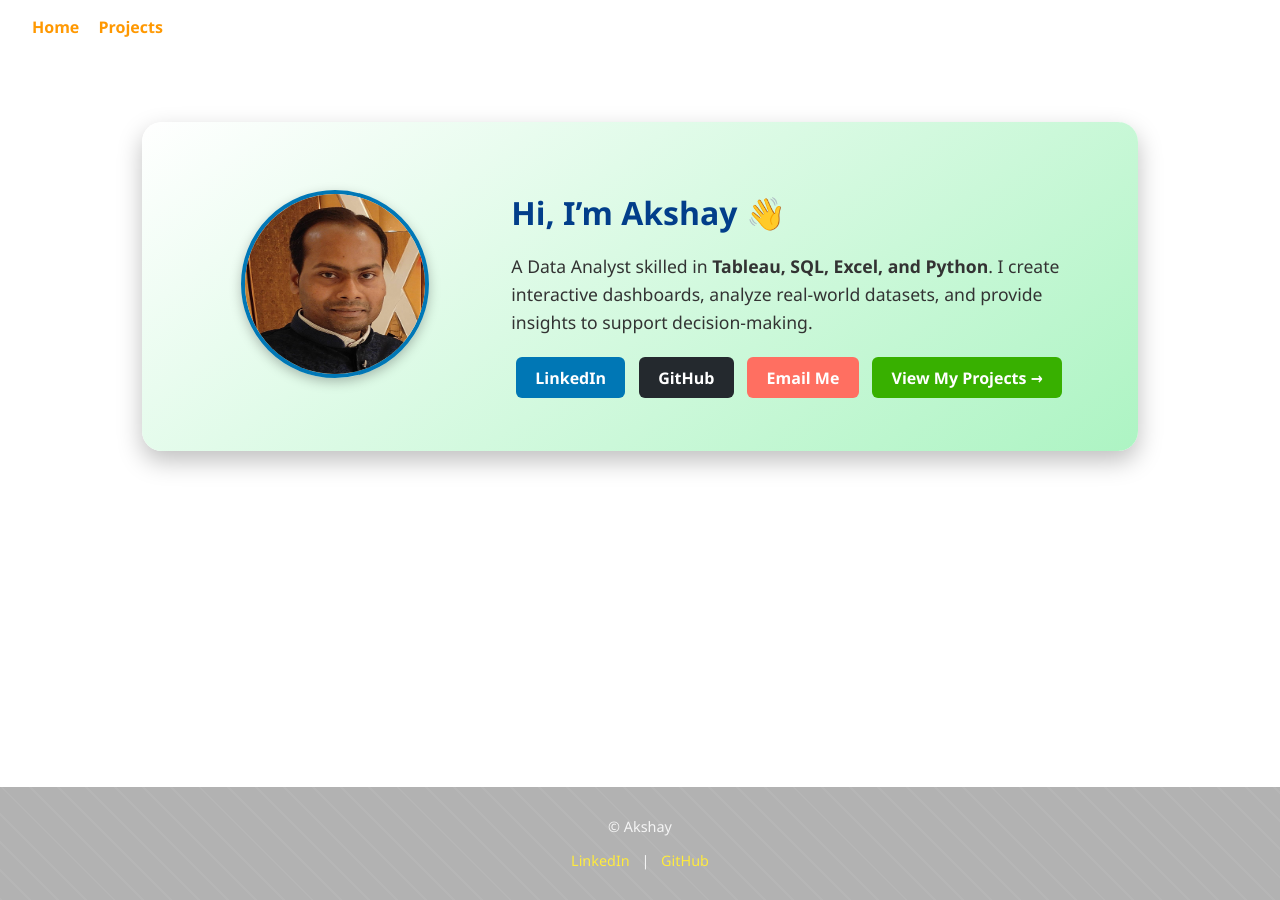
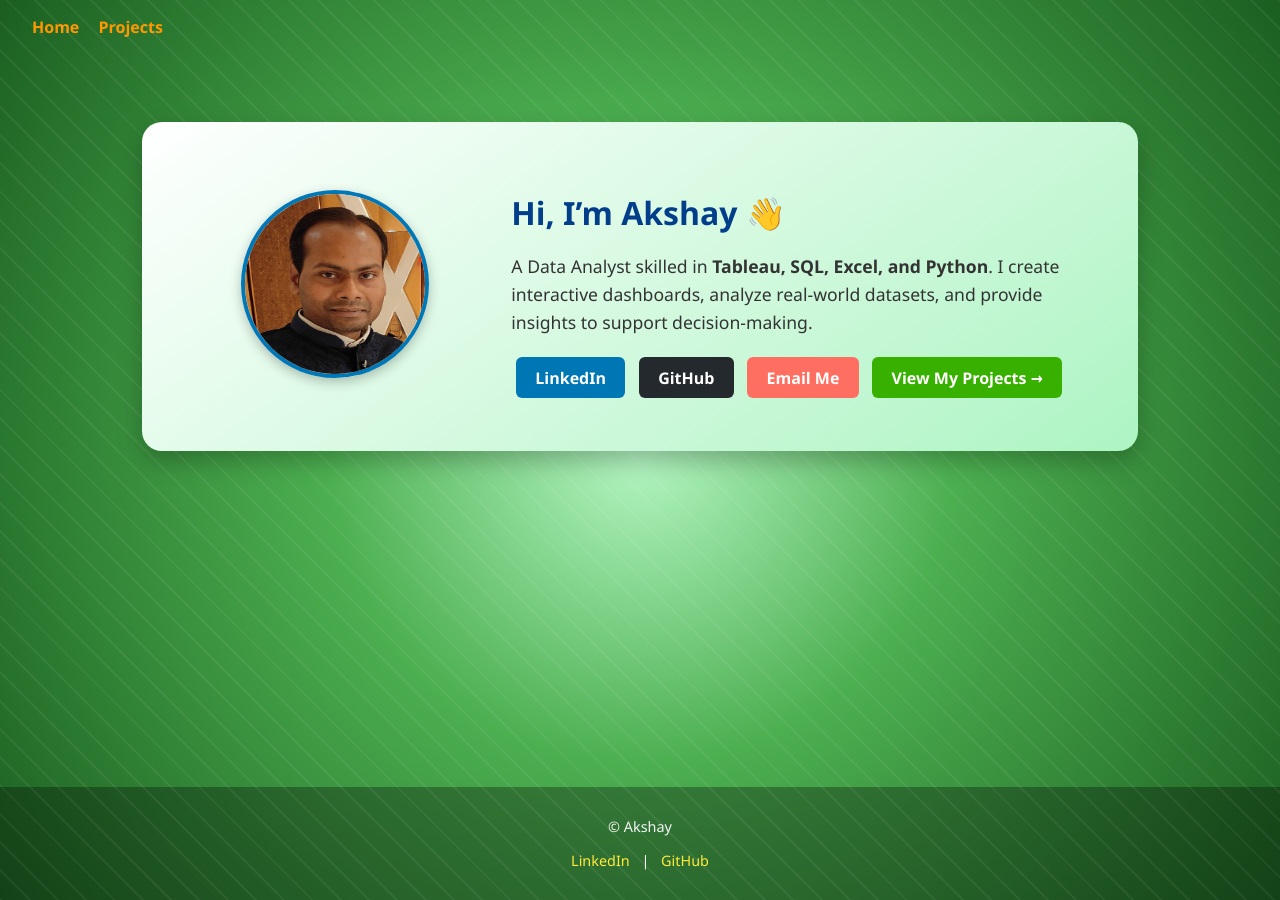
Before and after one commit to AkshaySinha01/AkshaySinha01.github.io, a Jekyll site: the page built from index.md, in a window 1280 px wide. Built offline with Jekyll 4.4.1, drawn with Linux system fonts in a browser that asks for light colours.

Commit message:
Update home.html

```diff
--- a/_layouts/home.html
+++ b/_layouts/home.html
@@ -5,7 +5,7 @@ layout: default
 <style>
 /* Background styling for full page */
 body {
-  background: linear-gradient(circle at center, #b5f7c4 0%, #4caf50 40%, #1b5e20 100%);
+  background: radial-gradient(circle at center, #b5f7c4 0%, #4caf50 40%, #1b5e20 100%);
   font-family: "Segoe UI", Tahoma, Geneva, Verdana, sans-serif;
   min-height: 100vh;
   margin: 0;
```
